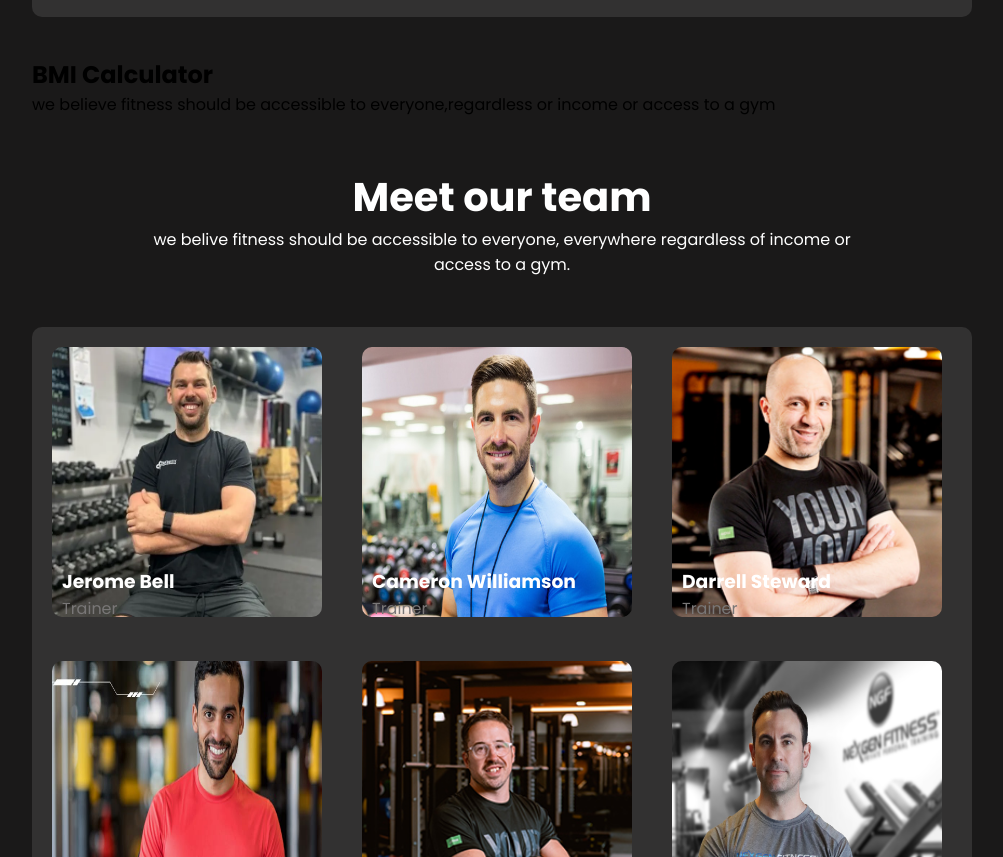
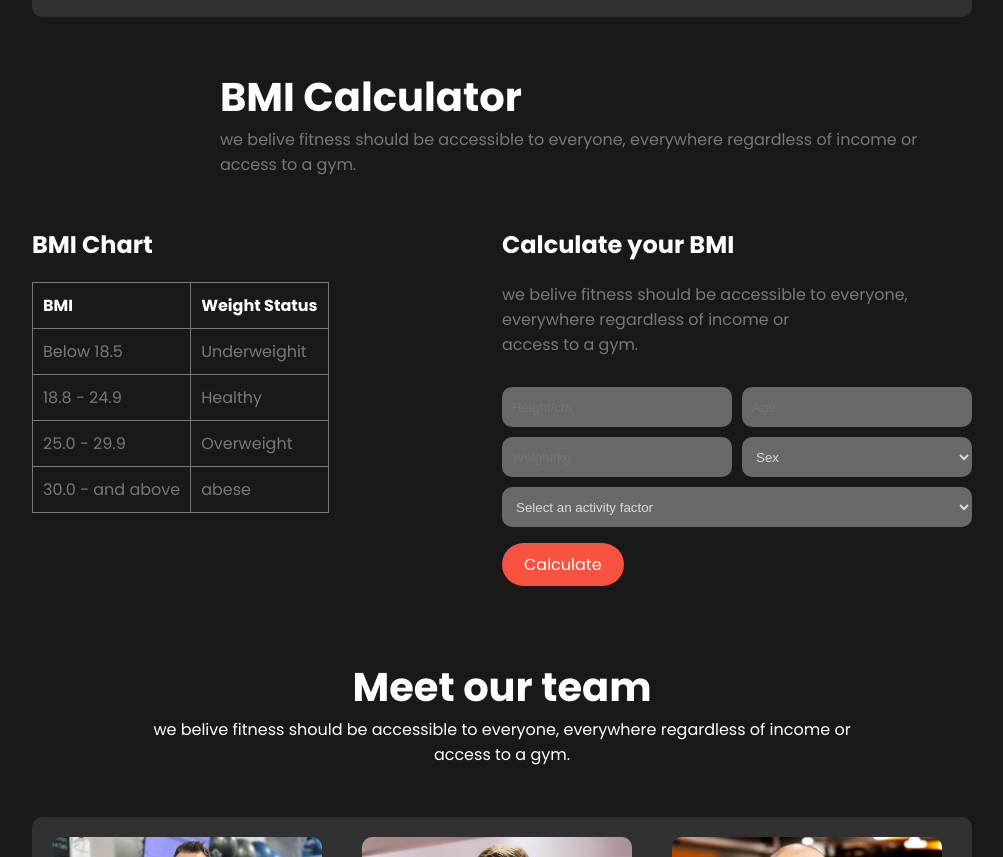
Before and after one commit to zahidhasan2024/assignment-2, a plain HTML site: page index.html in a window 1280 px wide. Shown: the part 1723-2580 px from the top of the page, without its empty margins (138-1141 px from the left). Drawn offline with Linux system fonts and the light colour scheme; a web font is replaced by a local one.

Commit message:
calculator done

```diff
--- a/index.html
+++ b/index.html
@@ -135,12 +135,71 @@ hundreds of <br> professional workouts.
            </section>
 
            <section class="container">
-            <div class="Calculator">
-            <h1>BMI Calculator</h1>
-            <P>we believe fitness should be accessible to everyone,regardless or income or access to a gym</P>
-
+            <div class="bmi-title">
+                <div class="title">
+                    <h1>BMI Calculator</h1>
+                    <p class="footer-p">we belive fitness should be accessible to everyone, everywhere regardless of income or <br> access to a gym.</p>
+                </div>
             </div>
 
+           </section>
+
+           <section class="">
+            <div class="container calc">
+                <div class="chart">
+                    <h2 class="calc-title">BMI Chart</h2>
+                    <table class="chart-table">
+                            <tr>
+                                <th>BMI</th>
+                                <th>Weight Status</th>
+                            </tr>
+                            <tr>
+                                <td>Below 18.5</td>
+                                <td>Underweighit</td>
+                            </tr>
+                            <tr>
+                                <td>18.8 - 24.9</td>
+                                <td>Healthy</td>
+                            </tr>
+                            <tr>
+                                <td>25.0 - 29.9</td>
+                                <td>Overweight</td>
+                            </tr>
+                            <tr>
+                                <td>30.0 - and above</td>
+                                <td>abese</td>
+                            </tr>
+                    </table>
+                </div>
+                <div class="calculator-wrapper">
+<h2  class="calc-title">Calculate your BMI</h2>
+<p class="footer-p">we belive fitness should be accessible to everyone, everywhere regardless of income or <br> access to a gym.</p>
+
+<div class="calculator">
+    <div class="top">
+        <div class="">
+            <input type="text" placeholder="Height/cm" class="w-full">
+        <input type="text" placeholder="Age" class="w-full">
+        </div>
+        <div class="">
+            <input type="text" placeholder="Weight/kg" class="w-full">
+            <select name="" id="" class="w-full">
+                <option value="">Sex</option>
+            </select>
+        </div>
+        <select name="" id="" class="w-full">
+            <option value="">Select an activity factor</option>
+        </select>
+<br>
+<br>
+
+        <a href="" class="btn">Calculate</a>
+
+    </div>
+</div>
+
+                </div>
+            </div>
            </section>
 
 
--- a/media-query.css
+++ b/media-query.css
@@ -27,7 +27,7 @@
         margin: 0 auto;
     }
 
-    .team-grid{
+    .team-grid, .calc,.top div{
         grid-template-columns: 1fr;
     }
     .item{
--- a/style.css
+++ b/style.css
@@ -264,6 +264,53 @@ footer{
 
 
 
+.bmi-title{
+    margin-left: 20%;
+}
+
+.bmi-title .title{
+    text-align: left;
+}
+
+.calc{
+    display: grid;
+    grid-template-columns: repeat(2,1fr);
+    color:#797777
+}
+.calc-title{
+    color: white;
+    margin-bottom: 20px;
+}
+
+.chart-table,tr,th,td{
+    border: 1px solid #797777;
+border-collapse: collapse;
+padding: 10px;
+text-align: left;
+}
+th{
+    color:white
+}
+
 .calculator{
-    background-color: black;
+    padding: 30px 0;
 }
+.top div{
+    display: grid;
+    grid-template-columns: repeat(2,1fr);
+    gap: 10px;
+    margin-bottom: 10px;
+}
+.top .btn{
+    margin-top: 20px;
+    text-align: center;
+}
+.w-full{
+    width: 100%;
+    height: 40px;
+    border:0;
+    background-color:#696969;
+    border-radius: 10px;
+    color: #d9d9d9;
+    padding-left: 10px;
+}
```
